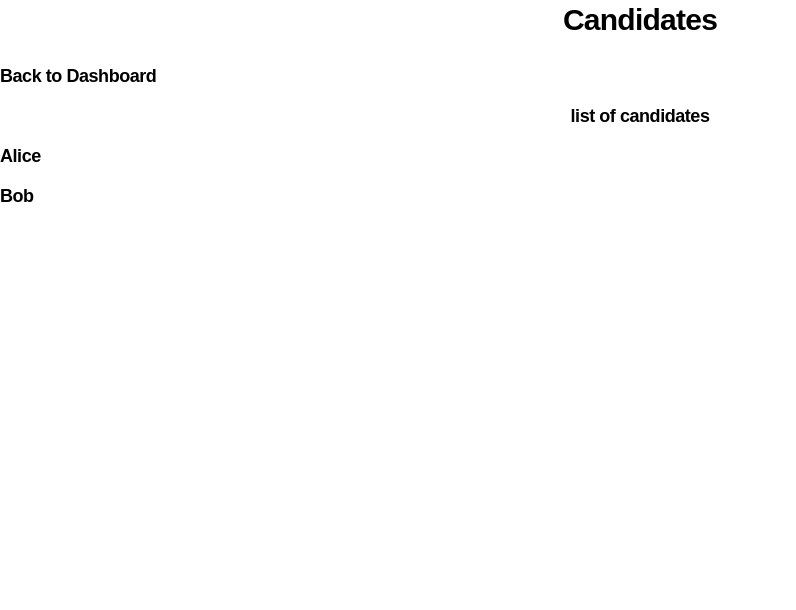
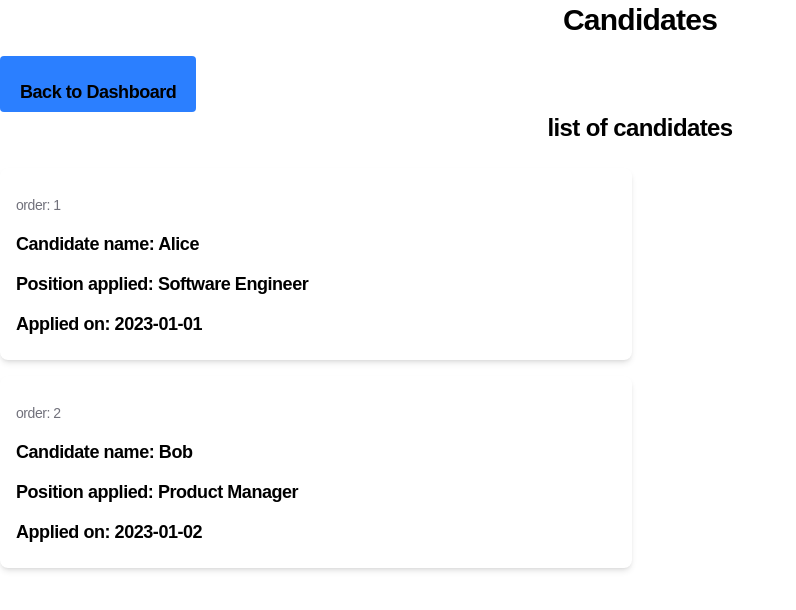
Before and after one commit to Tinnapat1406/track-interview, a Next.js app: page /candidate in a window 1280 px wide. Shown: the top 610 px of the page, without its empty margins (0-796 px from the left). Built offline with nearby package versions, Linux system fonts and the light colour scheme.

Commit message:
template of list

```diff
--- a/app/candidate/data.json
+++ b/app/candidate/data.json
@@ -1,6 +1,6 @@
 {
 "candidates": [
-{ "id": 1, "name": "Alice" },
-{ "id": 2, "name": "Bob" }
+{ "id": 1, "name": "Alice","position": "Software Engineer","applied": "2023-01-01" },
+{ "id": 2, "name": "Bob","position": "Product Manager","applied": "2023-01-02" }
 ]
 }
--- a/app/candidate/page.tsx
+++ b/app/candidate/page.tsx
@@ -6,6 +6,8 @@ import data from './data.json';
 interface Candidate {
     id: number;
     name: string;
+    position: string;
+    applied : string;
 }
 
 const candidates: Candidate[] = data.candidates;
@@ -17,21 +19,42 @@ export default function candidate() {
                 Candidates
             </h1>
 
+            <button className="bg-blue-500 hover:bg-blue-700 text-white text-center px-5 rounded mt-4">
                 <Link href="/dashboard" className="flex items-start mt-4">
                      <p className="font-semibold text-lg text-left leading-10 tracking-tight text-black dark:text-zinc-50">
                          Back to Dashboard
                      </p>
                 </Link>
+            </button>
 
-            <div className = "text-lg font-semibold text-center leading-10 tracking-tight text-black dark:text-zinc-50">
+
+
+            <div className = "ax-w-4xl mx-auto p-">
+                <h2 className = "text-2xl font-bold text-center mb-6 text-black dark:text-zinc-50 tracking-tight">
                     list of candidates
+                </h2>
+
+                <div className = "grid grid-cols-1 md:grid-cols-2 gap-4">
                     <ul>
                     {candidates.map((candidate) => (
+                        <div className ="bg-white dark:bg-zinc-800 rounded-lg shadow-md p-4 mb-4">
                             <li key = {candidate.id} className = "text-lg font-semibold text-start leading-10 tracking-tight text-black dark:text-zinc-50">
-                            {candidate.name}
+                                <div>
+                                    <span className = "text-sm font-medium text-zinc-500 dark:text-zinc-400">
+                                        order: {candidate.id}
+                                    </span>
+                                </div>
+
+                                Candidate name: {candidate.name} <br/>
+                                Position applied: {candidate.position} <br/>
+                                Applied on: {candidate.applied} <br/>
                             </li>
+                        </div>
+
                          ))}
                      </ul>
+                </div>
+
             </div>
         </div>
     )
```
Lines whose indentation alone changed are shown as unchanged.
